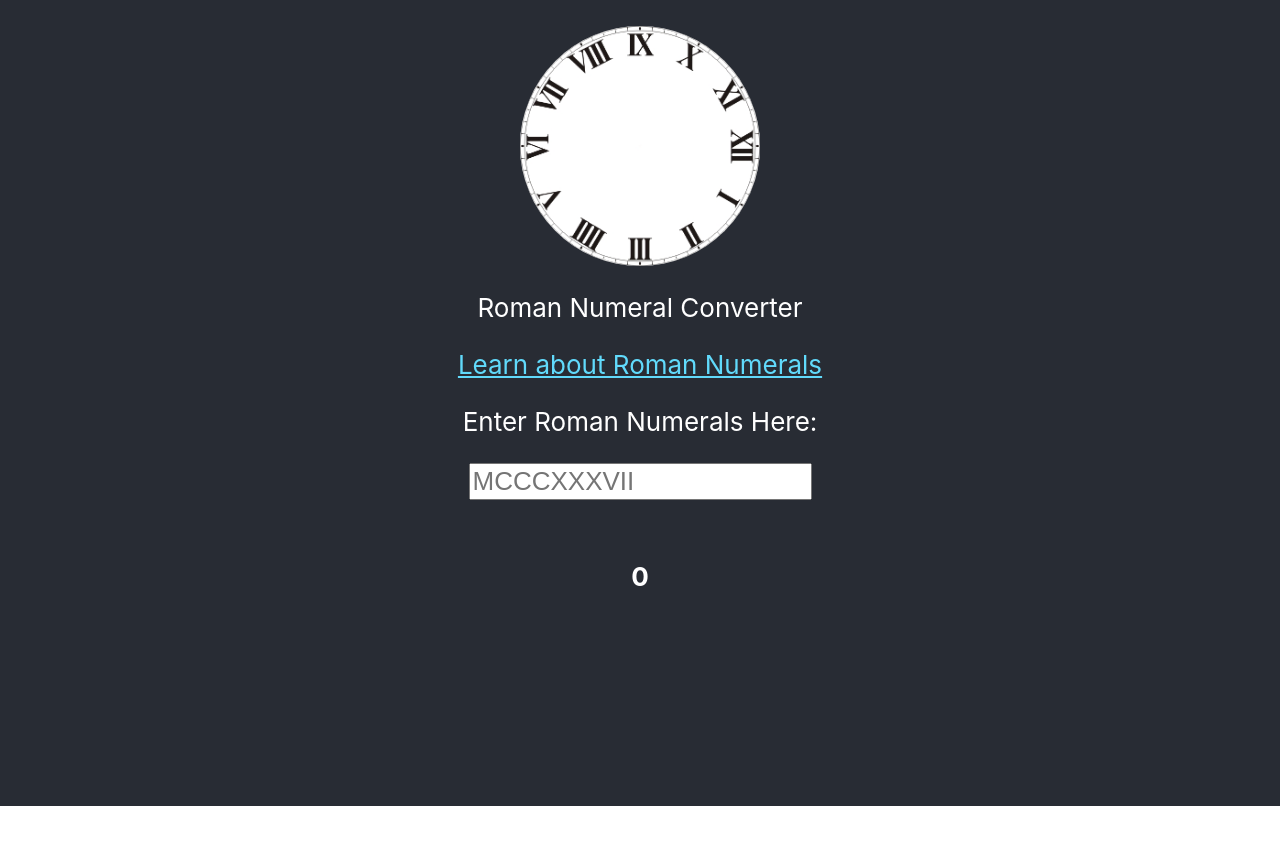
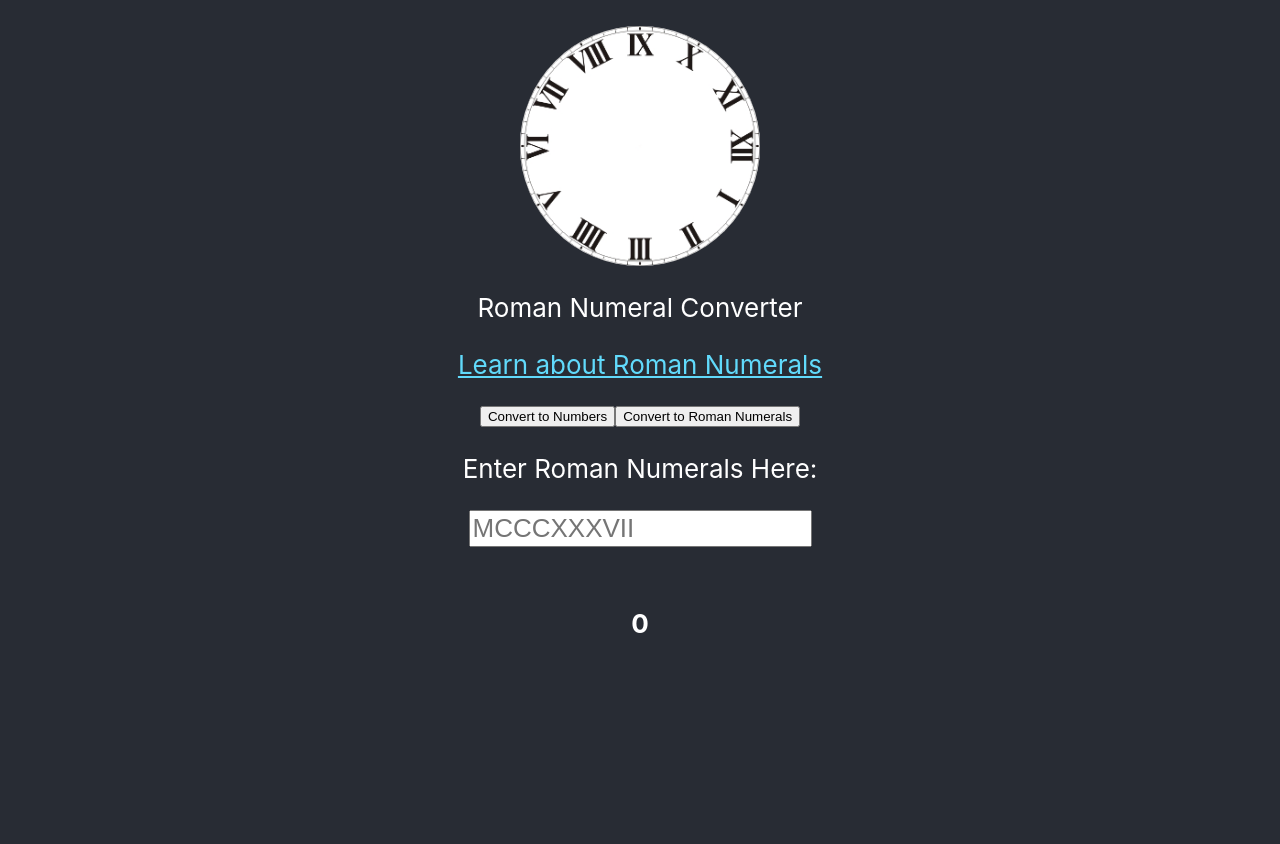
Before and after one commit to TheFern16/romanNumerals, a React (Create React App) app: page / in a window 1280 px wide. Shown: the top 844 px of the page. Before the commit the page ends 806 px from the top, so only its background shows below. Built offline with nearby package versions, Linux system fonts and the light colour scheme.

Commit message:
Add button container and button logic

```diff
--- a/src/App.css
+++ b/src/App.css
@@ -38,3 +38,8 @@
     transform: rotate(360deg);
   }
 }
+
+.buttonContainer {
+  display: flex;
+  padding-top: 1em;
+}
--- a/src/App.js
+++ b/src/App.js
@@ -31,9 +31,7 @@ class App extends React.Component {
       <div className="App">
         <header className="App-header">
           <img src={logo} className="App-logo" alt="logo" />
-          <p>
-            Roman Numeral Converter
-          </p>
+          <p>Roman Numeral Converter</p>
           <a
             className="App-link"
             href="https://en.wikipedia.org/wiki/Roman_numerals"
@@ -42,6 +40,10 @@ class App extends React.Component {
           >
             Learn about Roman Numerals
           </a>
+          <div className="buttonContainer">
+            <button>Convert to Numbers</button>
+            <button>Convert to Roman Numerals</button>
+          </div>
         </header>
         <Roman
           romanNumeralConversionValue={this.state.romanNumeralConversionValue}
```
